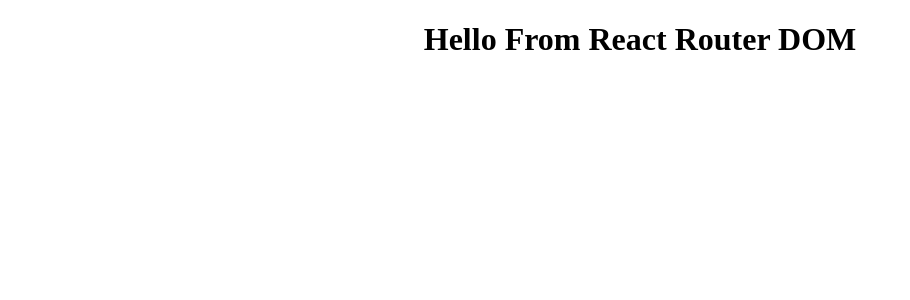
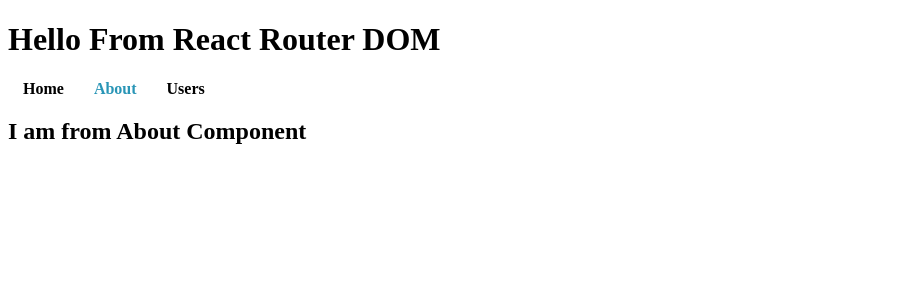
Before and after one commit to anisur2805/react-router-dom, a React (Create React App) app: page /about in a window 1280 px wide. Shown: the top 300 px of the page, without its empty margins (0-910 px from the left). Built offline with nearby package versions, Linux system fonts and the light colour scheme.

Commit message:
basic example

```diff
--- a/src/App.css
+++ b/src/App.css
@@ -1,38 +1,16 @@
-.App {
-  text-align: center;
+nav ul {
+  margin: 0;
+  padding: 0;
+  list-style: none;
+  display: inline-flex;
 }
-
-.App-logo {
-  height: 40vmin;
-  pointer-events: none;
+nav ul a {
+  font-size: 16px;
+  color: #000;
+  text-decoration: none;
+  margin: 0 15px;
+  font-weight: 600;
 }
-
-@media (prefers-reduced-motion: no-preference) {
-  .App-logo {
-    animation: App-logo-spin infinite 20s linear;
-  }
+nav ul a.active {
+    color: hsl(194deg 95% 34% / 85%);
 }
-
-.App-header {
-  background-color: #282c34;
-  min-height: 100vh;
-  display: flex;
-  flex-direction: column;
-  align-items: center;
-  justify-content: center;
-  font-size: calc(10px + 2vmin);
-  color: white;
-}
-
-.App-link {
-  color: #61dafb;
-}
-
-@keyframes App-logo-spin {
-  from {
-    transform: rotate(0deg);
-  }
-  to {
-    transform: rotate(360deg);
-  }
-}
--- a/src/App.js
+++ b/src/App.js
@@ -1,9 +1,11 @@
 import './App.css';
+import Main from './components/Main';
 
 function App() {
   return (
     <div className="App">
       <h1>Hello From React Router DOM</h1>
+      <Main />
     </div>
   );
 }
--- /dev/null
+++ b/src/components/About.js
@@ -0,0 +1,11 @@
+import React from 'react'
+
+const About = () => {
+  return (
+    <div>
+      <h2>I am from About Component</h2>
+    </div>
+  )
+}
+
+export default About
--- /dev/null
+++ b/src/components/Home.js
@@ -0,0 +1,11 @@
+import React from 'react'
+
+const Home = () => {
+  return (
+    <div>
+      <h2>I am from Home Component</h2>
+    </div>
+  )
+}
+
+export default Home
--- /dev/null
+++ b/src/components/Main.js
@@ -0,0 +1,35 @@
+import React from 'react'
+import {BrowserRouter as Router, Switch, Route, NavLink} from "react-router-dom"
+import About from './About'
+import Home from './Home'
+import Users from './Users'
+const Main = () => {
+  return (
+    <Router>
+      <div>
+        <nav>
+          <ul>
+            <li> <NavLink activeClassName="active" exact to="/">Home</NavLink> </li>
+            <li> <NavLink activeClassName="active" to="/about">About</NavLink> </li>
+            <li> <NavLink activeClassName="active" to="/users">Users</NavLink> </li>
+          </ul>
+        </nav>
+
+        <Switch>
+          <Route path="/" exact>
+            <Home />
+          </Route>
+          <Route path="/about">
+            <About />
+          </Route>
+          <Route path="/users">
+            <Users />
+          </Route>
+        </Switch>
+      </div>
+    </Router>
+
+  )
+}
+
+export default Main
--- /dev/null
+++ b/src/components/Users.js
@@ -0,0 +1,11 @@
+import React from 'react'
+
+const Users = () => {
+  return (
+    <div>
+      <h2>I am from Users Component</h2>
+    </div>
+  )
+}
+
+export default Users
```
